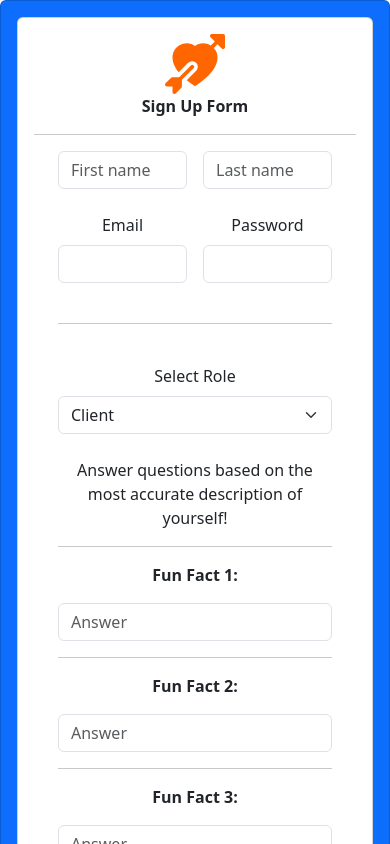
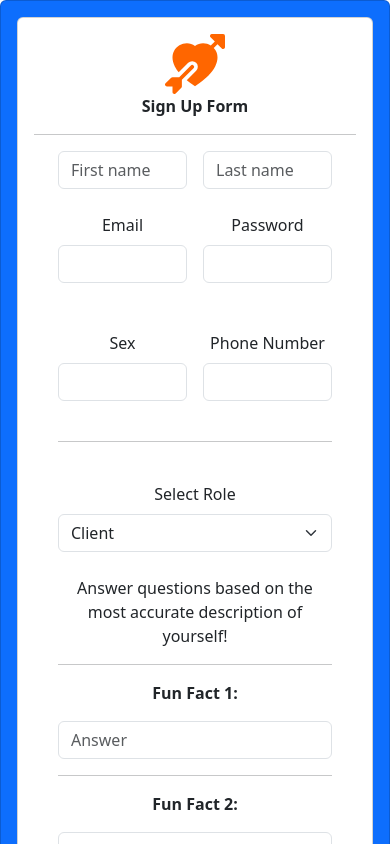
Before and after one commit to ihern/final-project-484, a React (Vite) app: page /signup in a window 390 px wide. Shown: the top 844 px of the page. Built offline with nearby package versions, Linux system fonts and the light colour scheme; no server answers.

Commit message:
Add sex and phone number attribute

```diff
--- a/src/components/Signup.tsx
+++ b/src/components/Signup.tsx
@@ -15,10 +15,12 @@ const Signup = () => {
     const [ff3, setFF3] = useState('');
     const [ff4, setFF4] = useState('');
     const [ff5, setFF5] = useState('');
+    const [phoneNum, setPhoneNum] = useState('');
+    const [sex, setSex] = useState('');
     const [userRole, setRole] = useState('client');
 
     const handleSubmit = async (e: React.FormEvent<HTMLFormElement>) => {
-        if (!(email && password && firstName && lastName && ff1 && ff2 && ff3 && ff4 && ff5)) {
+        if (!(email && password && firstName && lastName && ff1 && ff2 && ff3 && ff4 && ff5 && sex && phoneNum)) {
             setError('Please fill out all fields');
             return;
         }
@@ -38,6 +40,8 @@ const Signup = () => {
                         funfact4: ff4,
                         funfact5: ff5,
                         role: userRole,
+                        sex: sex,
+                        phone_number: phoneNum,
                     }
                 }
              });
@@ -108,6 +112,28 @@ const Signup = () => {
                                             id="inputPassword4"
                                             value={password}
                                             onChange={(e) => setPassword(e.target.value)}
+                                        />
+                                    </div>
+                                </div>
+                                <div className="row g-3 py-4">
+                                    <div className="col">
+                                        <label htmlFor="inputEmail4" className="form-label">Sex</label>
+                                        <input
+                                            type="email"
+                                            className="form-control"
+                                            id="inputEmail4"
+                                            value={sex}
+                                            onChange={(e) => setSex(e.target.value)}
+                                        />
+                                    </div>
+                                    <div className="col">
+                                        <label htmlFor="inputPassword4" className="form-label">Phone Number</label>
+                                        <input
+                                            type="password"
+                                            className="form-control"
+                                            id="inputPassword4"
+                                            value={phoneNum}
+                                            onChange={(e) => setPhoneNum(e.target.value)}
                                         />
                                     </div>
                                 </div>
```
